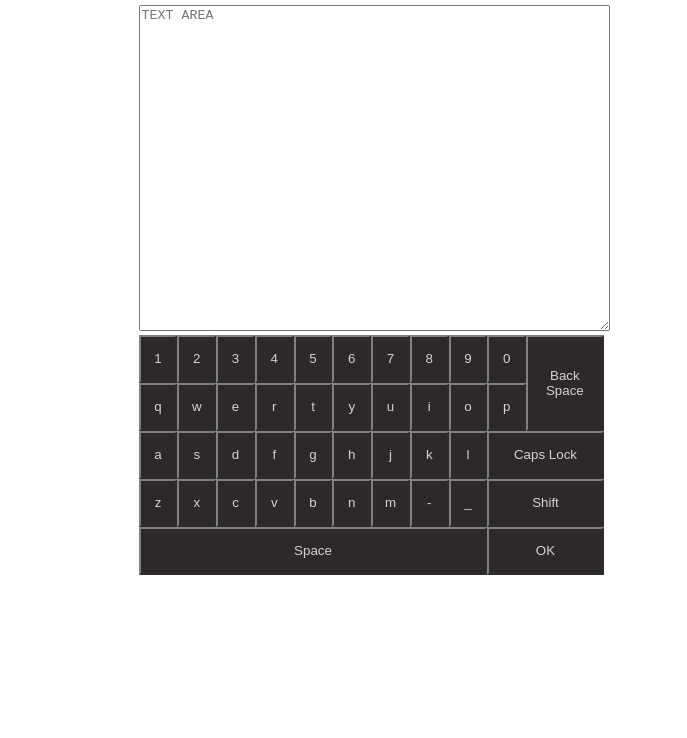
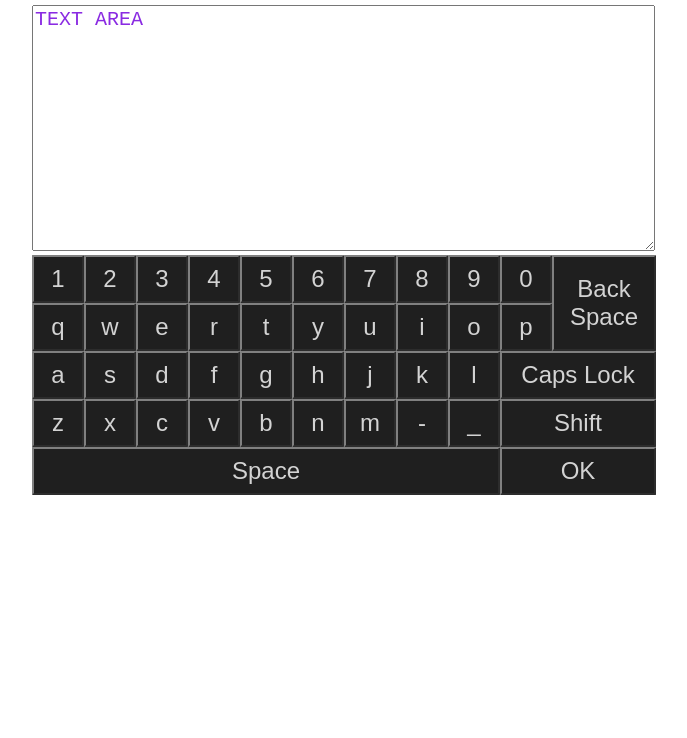
Before and after one commit to Whitef1eld/Repo20-21, a website: page ex01/src/index.html in a window 1280 px wide. Shown: the part 62-800 px from the top of the page, without its empty margins (296-983 px from the left). Drawn offline with Linux system fonts and the light colour scheme.

Commit message:
Added some html and css tweaks

```diff
--- a/ex01/src/index.css
+++ b/ex01/src/index.css
@@ -1,17 +1,22 @@
 body {
-    padding: 0 33.33%;
+    padding: 0 25%;
 }
 
 #keyboard {
     display: grid;
     grid-template-columns: repeat(12, [col-start] 1fr);
     height: 30vh;
-    width: 465px;
+    width: 100%;
 }
 
 #textArea {
-    height: 40vh;
-    width: 465px;
+    height: 30vh;
+    width: 98.8%;
+    font-size: x-large;
+}
+
+#textArea::placeholder {
+    color: blueviolet;
 }
 
 #backSpaceKey {
@@ -40,8 +45,9 @@ body {
 }
 
 .keyboardKeys {
-    background-color: #2c282c;
+    background-color: #1f1f1f;
     color: lightgray;
     border-radius: 1px;
     border-color: gray;
+    font-size: x-large;
 }
```
Also changed, not shown: ex01/src/index.html (line endings or trailing spaces).
